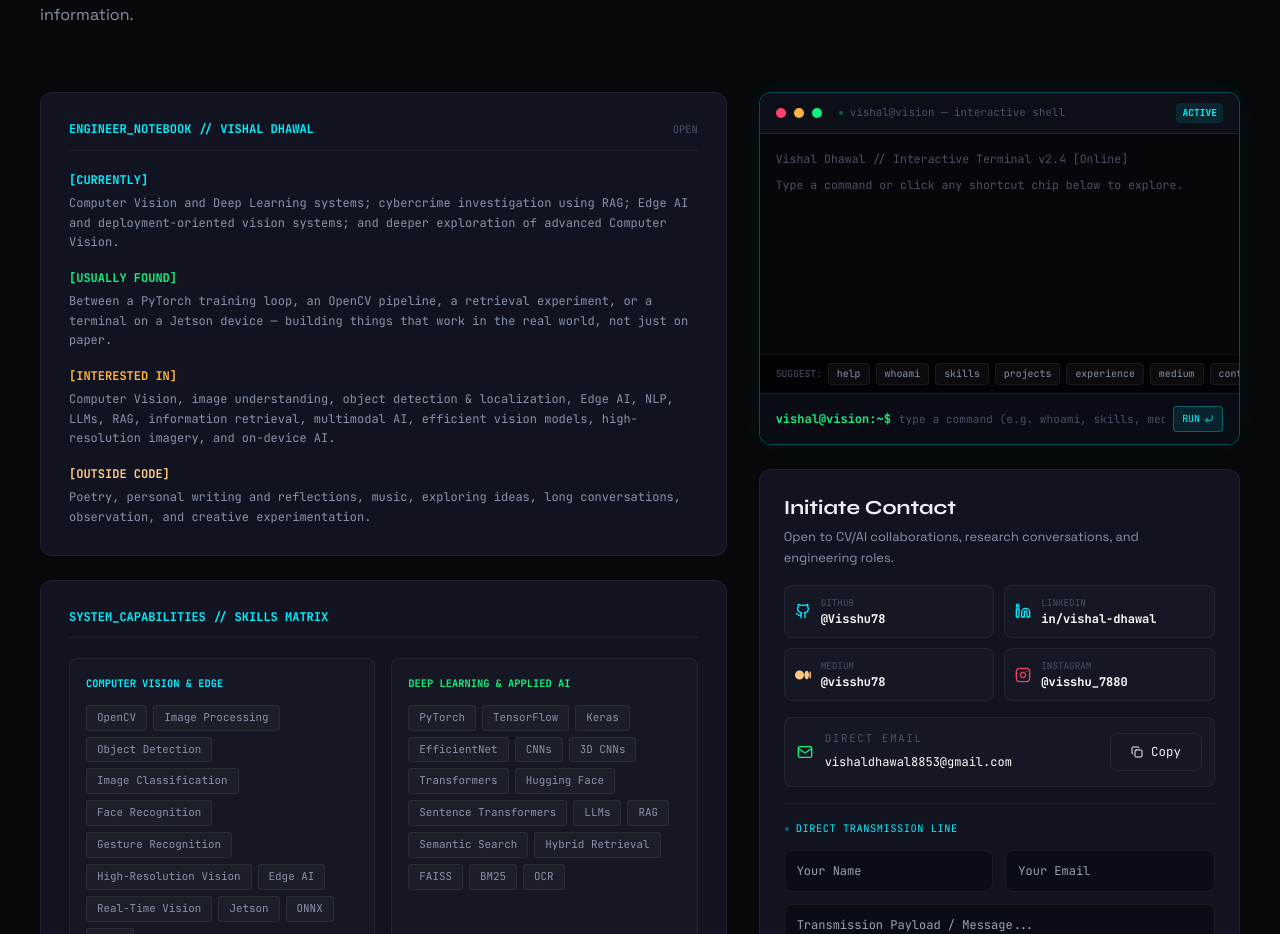
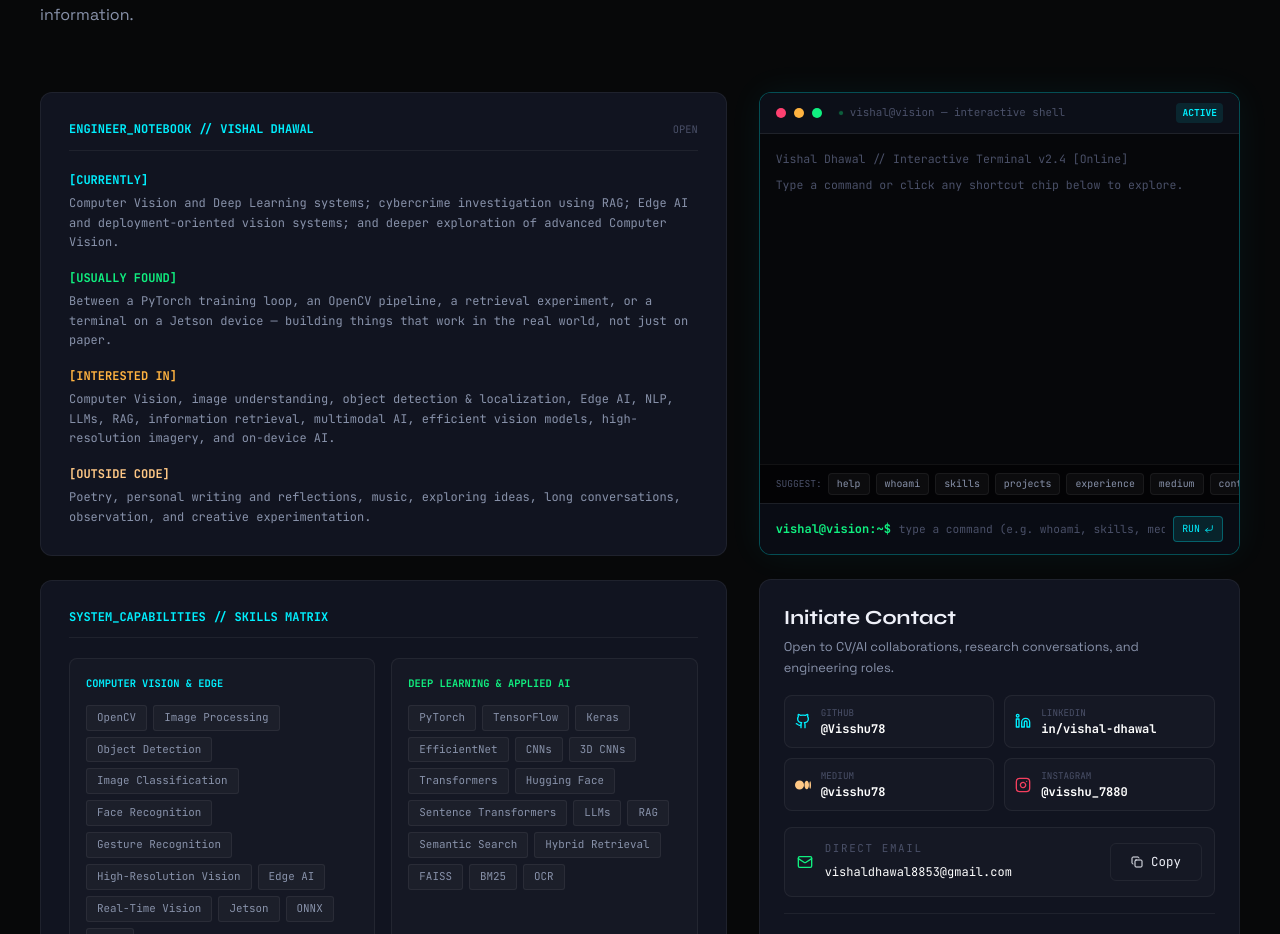
Before and after one commit to Visshu78/Portfolio, a React (Vite) app: page / in a window 1280 px wide. Shown: the part 8263-9197 px from the top of the page. Built offline with nearby package versions, Linux system fonts and the light colour scheme; the HTML template or start-up script is replaced by a standard one.

Commit message:
style: expand terminal viewport height for balanced column alignment in about section

```diff
--- a/src/components/AboutSection.jsx
+++ b/src/components/AboutSection.jsx
@@ -335,7 +335,7 @@
               <div
                 ref={terminalBodyRef}
                 className="p-4 font-mono text-xs space-y-2 overflow-y-auto"
-                style={{ minHeight: 220, maxHeight: 270 }}
+                style={{ minHeight: 330, maxHeight: 390 }}
               >
                 {history.map((item, idx) => (
                   <div key={idx} className="leading-relaxed">
```
